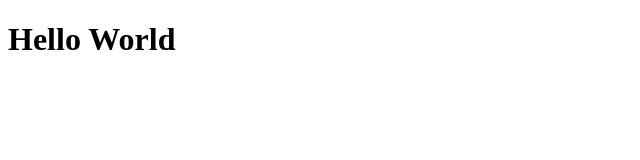
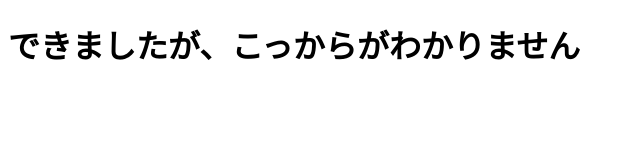
Before and after one commit to GYOhRI0/gyohri0.github.io, a plain HTML site: page index.html in a window 1280 px wide. Shown: the whole page, without its empty margins (0-640 px from the left). Drawn offline with Linux system fonts and the light colour scheme.

Commit message:
Update index.html

```diff
--- a/index.html
+++ b/index.html
@@ -1,6 +1,6 @@
 <!DOCTYPE html>
 <html>
 <body>
-<h1>Hello World</h1>
+<h1>できましたが、こっからがわかりません</h1>
 </body>
 </html>
```
